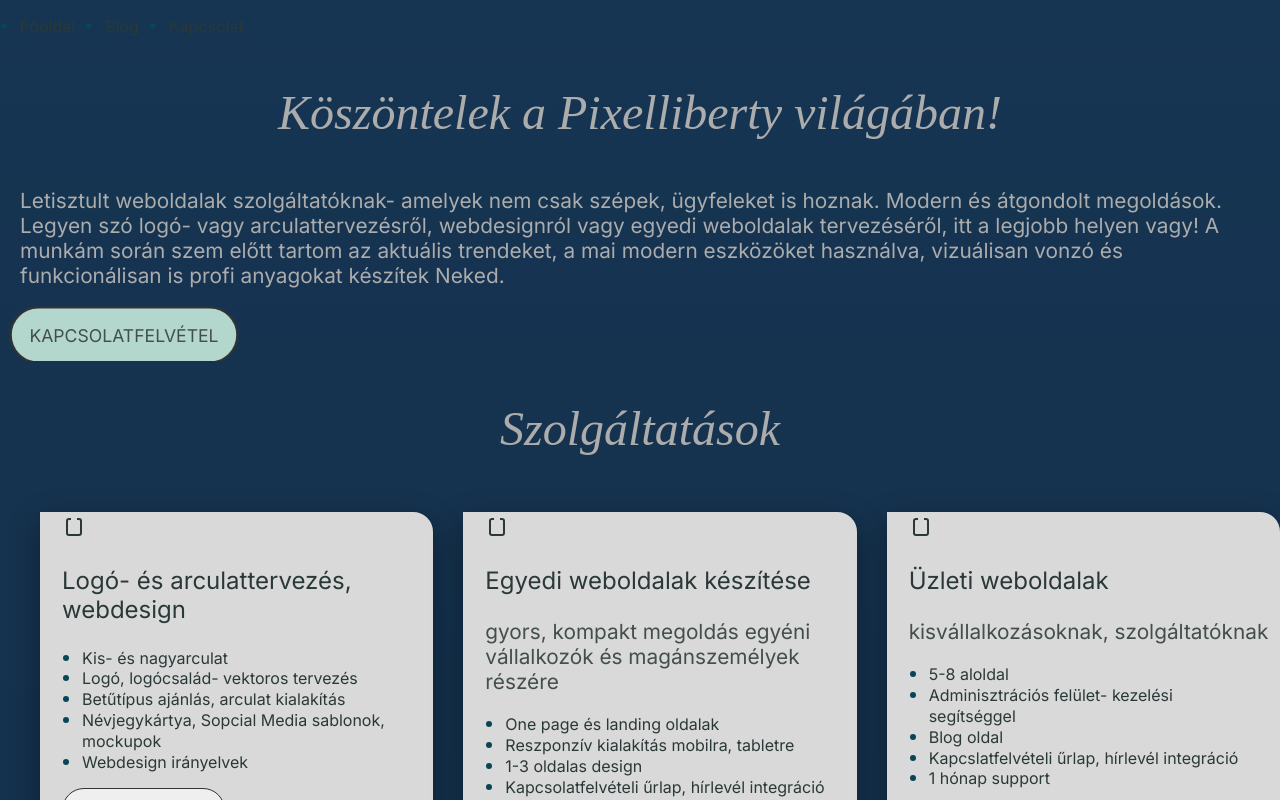
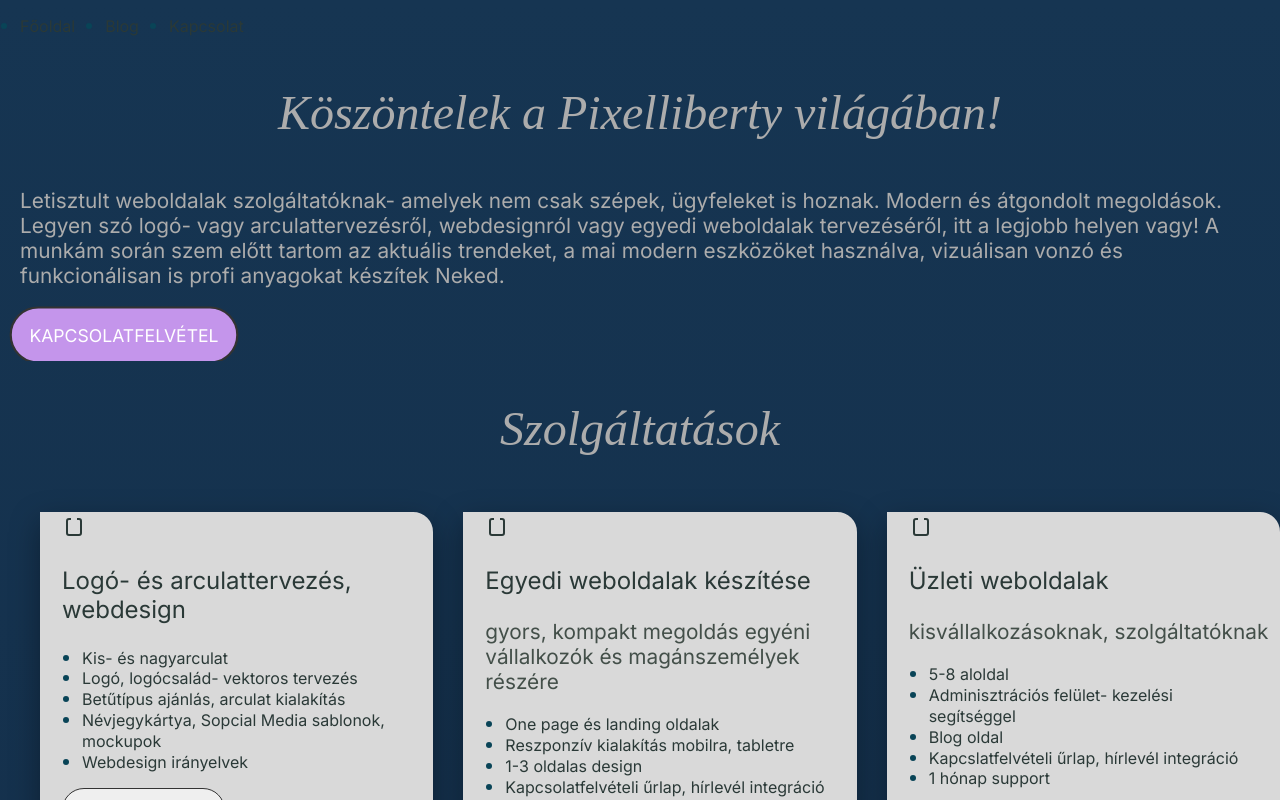
Before and after one commit to FlowWolfKft/pixelLibertyReact, a React (Vite) app: page / in a window 1280 px wide. In both pictures the pointer is over the button "KAPCSOLATFELVÉTEL". Shown: the top 800 px of the page. Built offline with nearby package versions, Linux system fonts and the light colour scheme.

Commit message:
button upgrade

```diff
--- a/src/style.css
+++ b/src/style.css
@@ -94,7 +94,9 @@
   /*transition: 0.2s ease;
   transform-origin: left center;*/
 }
-.services-card p{color: var(--body-text)}
+.services-card p {
+  color: var(--body-text);
+}
 /*.services-card:hover {
   transform: translateY(-5px);
 }*/
@@ -197,7 +199,7 @@
 p {
   font-family: inter;
   font-size: 1.3rem;
-  color: var(--grey)
+  color: var(--grey);
 }
 .contact-btn,
 input[type="submit"] {
@@ -216,8 +218,8 @@
 }
 .contact-btn:hover {
   padding: 1rem 1rem;
-  color: var(--body-text);
-  background-color: #B4D7CD;
+  color: var(--white);
+  background-color: #c495eb;
   text-transform: uppercase;
 
   border: 2px solid #333333;
```
Also changed, not shown: 2 other files (tests, documents, lock files or other folders).
